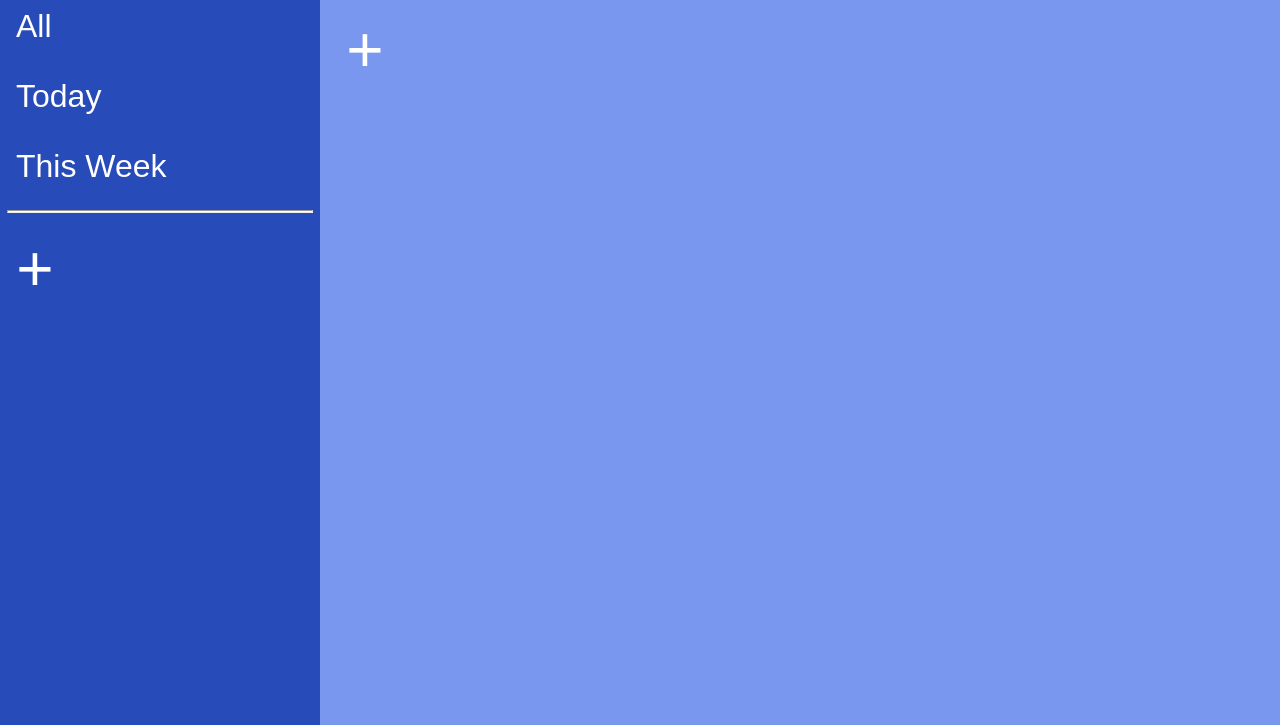
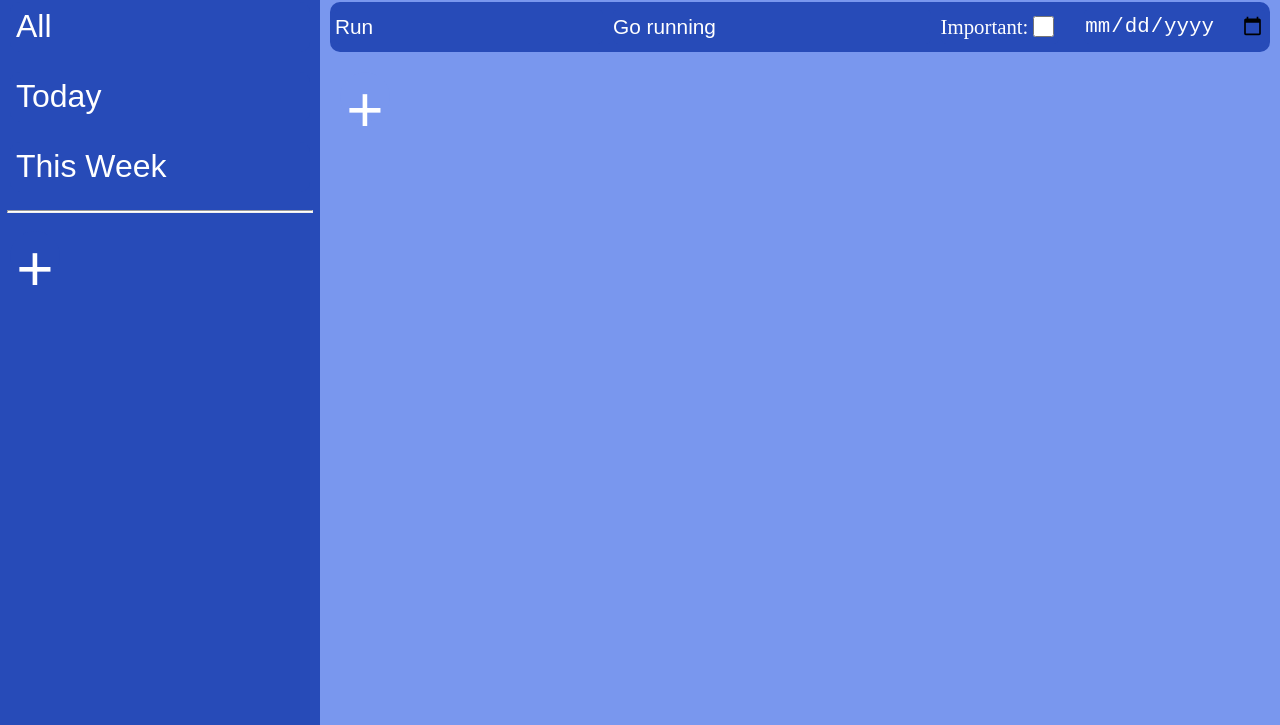
Before and after one commit to Pete-Fowler/todo-list, a website built with webpack: page src/index.html in a window 1280 px wide. Shown: the part 75-800 px from the top of the page. Built offline with nearby package versions, Linux system fonts and the light colour scheme.

Commit message:
Add renderTasks function
Displays existing tasks to DOM

```diff
--- a/src/assets/modules/dom.js
+++ b/src/assets/modules/dom.js
@@ -1,17 +1,66 @@
-import * as task from './task.js';
+import * as taskmod from './task.js';
 
 const main = document.querySelector('#main');
 const newTaskBtn = document.querySelector('#new-task');
+const newProjectBtn = document.querySelector('#new-project');
 
 function listen() {
-    newTaskBtn.addEventListener('click', displayTask);
+    newTaskBtn.addEventListener('click', handleClick);
+}
 
-    const newProjectBtn = document.querySelector('new-project');
+function renderTasks() {
+    for(let i=0; i < taskmod.tasks.length; i++) {
+        const task = document.createElement('div');
+        task.id = `${i}`;
+        task.classList.add('task');
+
+        const title = document.createElement('input');
+        title.classList.add('title');
+        title.setAttribute('type', 'text');
+        title.setAttribute('placeholder', 'Title');
+        title.setAttribute('minlength', '1');
+        title.setAttribute('maxlength', '25');
+        title.value = taskmod.tasks[i].title;
+        task.appendChild(title);
+
+        const description = document.createElement('input');
+        description.classList.add('description');
+        description.setAttribute('type', 'text');
+        description.setAttribute('placeholder', 'Description');
+        description.setAttribute('minlength', '1');
+        description.setAttribute('maxlength', '111');
+        description.value = taskmod.tasks[i].description;
+        task.appendChild(description);
+
+        const starredL = document.createElement('label');
+        starredL.setAttribute('for', 'starred');
+        starredL.textContent = 'Important:';
+
+        const starred = document.createElement('input');
+        starred.classList.add('starred');
+        starred.setAttribute('type', 'checkbox');
+        starred.value = taskmod.tasks[i].starred;
+        starredL.appendChild(starred);
+        task.appendChild(starredL);
+
+        const due = document.createElement('input');
+        due.classList.add('due');
+        due.setAttribute('type', 'date');
+        due.setAttribute('placeholder', 'Name');
+        due.value = taskmod.tasks[i].due;
+        task.appendChild(due);
+
+        main.insertBefore(task, newTaskBtn);
+    }
+}
+
+function handleClick() {
+    displayNewTask();
 }
 
 // UI for new task info
 // add task DIV to DOM with editable inputs
-function displayTask() {
+function displayNewTask() {
 
     // Task div
     const task = document.createElement('div');
@@ -32,7 +81,7 @@ function displayTask() {
     description.setAttribute('type', 'text');
     description.setAttribute('placeholder', 'Description');
     description.setAttribute('minlength', '1');
-    description.setAttribute('maxlength', '74');
+    description.setAttribute('maxlength', '111');
     task.appendChild(description);
 
     const starredL = document.createElement('label');
@@ -54,4 +103,4 @@ function displayTask() {
     main.insertBefore(task, newTaskBtn);
 }
 
-export {listen, displayTask};
+export {listen, renderTasks};
--- a/src/assets/modules/task.js
+++ b/src/assets/modules/task.js
@@ -1,7 +1,12 @@
+let tasks = [{
+    title: 'Run',
+    description: 'Go running',
+    starred: true,
+    due: 6/22/22,
+}];
 
-
-const create = (title, description, priority, due) => {
-        return {title, description, priority, due};
+const create = (title, description, starred, due) => {
+        return {title, description, starred, due};
     }
 
-export {create};
+export {create, tasks};
--- a/src/index.js
+++ b/src/index.js
@@ -3,3 +3,4 @@
 import './style.css';
 
 dom.listen();
+dom.renderTasks();
--- a/src/style.css
+++ b/src/style.css
@@ -97,14 +97,7 @@ hr {
     border-radius: 10px;
 }
 
-.task label {
-    height: 100%;
-    font-size: 1.3rem;
-    display: flex;
-    align-items: center;
-}
-
-.task input {
+.task input, .task label {
     color: white;
     font-size: 1.3rem;
     background-color: inherit;
@@ -116,8 +109,7 @@ hr {
     transition: .4s;
 }
 
-.task input:hover  {
-    /* outline: none; */
+.task input:hover, .task label:hover  {
     background-color: #7997EE;
 }
 
@@ -132,11 +124,18 @@ hr {
     opacity: .6;
 }
 
-#description {
+.description {
     width: 65%;
 }
 
-#starred {
+.task label {
+    display: flex;
+    align-items: center;
+    margin-right: 20px;
+}
+
+
+.starred {
     height: 1.3rem;
     width: 1.3rem;
     border-radius: 10px;
```
Also changed, not shown: README.md.
